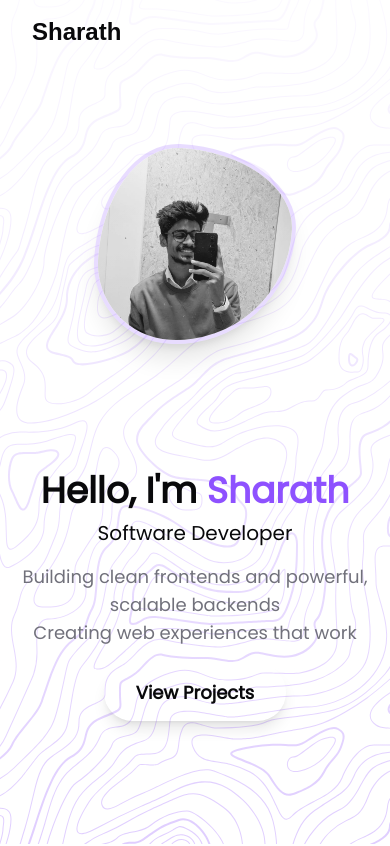
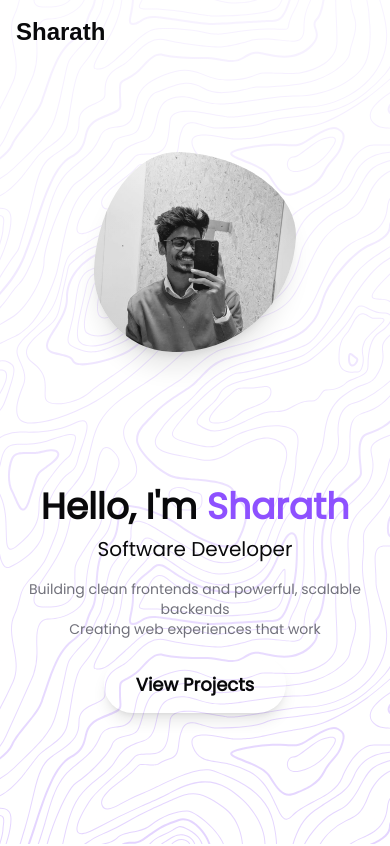
Before and after one commit to sharxtx/portfolio, a Next.js app: page / in a window 390 px wide. Shown: the top 846 px of the page. Built offline with nearby package versions, Linux system fonts and the light colour scheme; a web font is replaced by a local one.

Commit message:
fix: minor fixes

```diff
--- a/app/not-found.tsx
+++ b/app/not-found.tsx
@@ -13,11 +13,11 @@ export default function NotFound() {
 
         >
             <div
-                className="absolute top-0 left-0 w-[500px] h-[500px] rounded-full mix-blend-multiply filter blur-3xl animate-pulse opacity-30"
+                className="hidden md:block absolute top-0 left-0 w-[500px] h-[500px] rounded-full mix-blend-multiply filter blur-3xl animate-pulse opacity-30"
                 style={{ backgroundColor: 'var(--fancy-blob-1)' }}
             />
             <div
-                className="absolute bottom-0 right-0 w-[400px] h-[400px] rounded-full mix-blend-multiply filter blur-2xl animate-pulse opacity-20"
+                className="hidden md:block absolute bottom-0 right-0 w-[400px] h-[400px] rounded-full mix-blend-multiply filter blur-2xl animate-pulse opacity-20"
                 style={{ backgroundColor: 'var(--fancy-blob-2)' }}
             />
             <div className="relative flex flex-col gap-2 items-center justify-center text-center p-8">
@@ -29,12 +29,12 @@ export default function NotFound() {
                 />
                 <h1 className="my-4 text-xl font-windsong font-bold">Oops, page was not found!</h1>
                 <p className="mb-6 max-w-md text-sm">
-                    Oops! The page you&apos;re looking for doesn&apos;t exist or has been moved.
+                    Oops! The page you&apos;re looking for doesn&apos;t
                 </p>
 
                 <Button variant="default">
                     <Link href="/" className=" no-underline px-4 py-2">
-                        Go Back Home
+                        home
                     </Link>
                 </Button>
             </div>
--- a/components/layout/Header.tsx
+++ b/components/layout/Header.tsx
@@ -32,7 +32,7 @@ const Header: React.FC = () => {
     }, []);
 
     return (
-        <header className={cn("fixed top-0 z-50 w-full p-4 transition-all duration-300",
+        <header className={cn("fixed top-0 z-50 w-full py-4 md:px-4 transition-all duration-300",
             scrolled ? "bg-background/70 backdrop-blur-sm" : "bg-background/0",
         )}>
             <Container className="flex items-center justify-between w-full">
--- a/components/sections/home/Hero.tsx
+++ b/components/sections/home/Hero.tsx
@@ -7,7 +7,7 @@ import profile from '@/media/profile.jpg'
 const Hero = () => {
     return (
         <section id="hero" className="relative flex items-center justify-center w-full h-screen bg-hero-pattern">
-            <div className="absolute inset-0 bg-gradient-to-b from-background/90 to-background/20 z-0" />
+            <div className="absolute inset-0 bg-gradient-to-b from-background/80 to-background/30 z-0" />
 
             <Container className="mt-10 w-full flex flex-col-reverse md:flex-row items-center justify-evenly md:justify-between h-screen relative z-10 px-4">
                 {/* Text Content */}
@@ -17,7 +17,7 @@ const Hero = () => {
                     animate="visible"
                 >
                     <motion.h1
-                        className="text-4xl md:text-6xl font-bold text-foreground mb-2"
+                        className="text-4xl md:text-6xl font-bold text-foreground mb-2 md:leading-16"
                         variants={{
                             hidden: { opacity: 0, y: 30 },
                             visible: { opacity: 1, y: 0 }
@@ -29,7 +29,7 @@ const Hero = () => {
                             delay: 0.1
                         }}
                     >
-                        Hello, I&apos;m <span className="text-primary">Sharath</span>
+                        Hello, <span className="whitespace-nowrap">I&apos;m <span className="text-primary">Sharath</span></span>
                     </motion.h1>
 
                     <motion.p
@@ -49,7 +49,7 @@ const Hero = () => {
                     </motion.p>
 
                     <motion.p
-                        className="mt-4 text-muted-foreground text-lg md:text-xl max-w-md md:max-w-xl"
+                        className="mt-4 text-muted-foreground text-sm md:text-md"
                         variants={{
                             hidden: { opacity: 0, y: 20 },
                             visible: { opacity: 1, y: 0 }
@@ -102,7 +102,7 @@ const Hero = () => {
                     }}
                 >
                     <div className="relative w-[200px] h-[200px] md:w-[300px] md:h-[300px]
-            overflow-hidden border-4 border-primary/20
+            overflow-hidden
             rounded-[40%_60%_60%_40%_/_60%_40%_60%_40%]
             rotate-3 hover:rotate-6 transition-transform duration-500
             shadow-xl hover:shadow-2xl">
```
